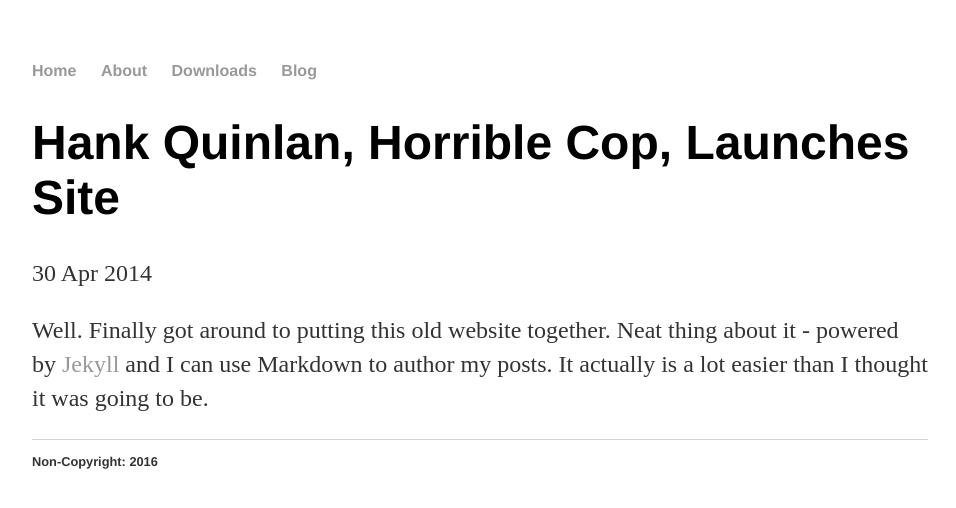
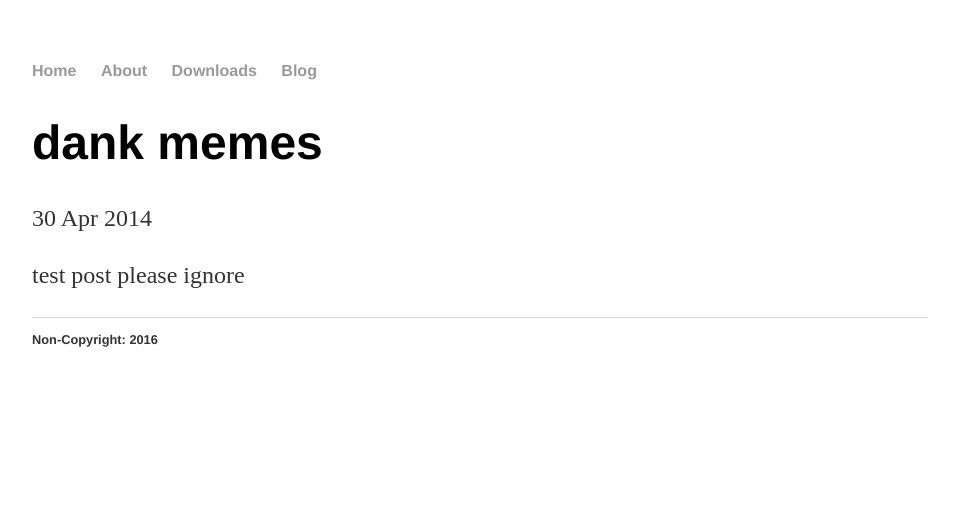
Before and after one commit to Kpaiy/submana.github.io, a Jekyll site: the page built from _posts/2014-04-30-hank-quinlan-site-launched.md, in a window 1280 px wide. Shown: the top 508 px of the page, without its empty margins (160-1116 px from the left). Built offline with Jekyll 4.4.1, drawn with Linux system fonts in a browser that asks for light colours.

Commit message:
Update 2014-04-30-hank-quinlan-site-launched.md

```diff
--- a/_posts/2014-04-30-hank-quinlan-site-launched.md
+++ b/_posts/2014-04-30-hank-quinlan-site-launched.md
@@ -1,7 +1,7 @@
 ---
 layout: post
-title: "Hank Quinlan, Horrible Cop, Launches Site"
+title: "dank memes"
 date: 2014-04-30
 ---
 
-Well. Finally got around to putting this old website together. Neat thing about it - powered by [Jekyll](http://jekyllrb.com) and I can use Markdown to author my posts. It actually is a lot easier than I thought it was going to be.
+test post please ignore
```
